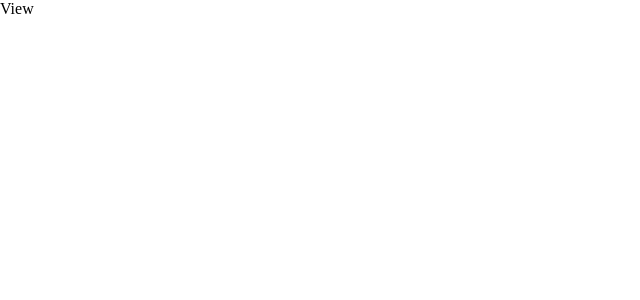
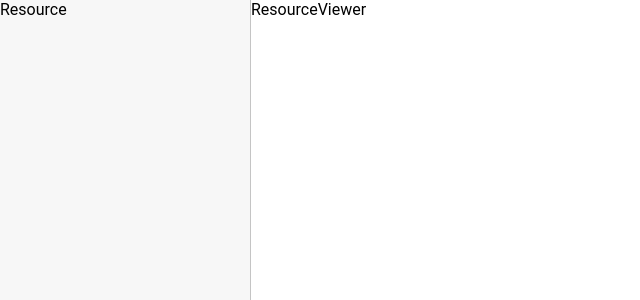
Before and after one commit to jiwonMe/typed-resource, a React (Vite) app: page / in a window 1280 px wide. Shown: the top 300 px of the page, without its empty margins (0-640 px from the left). Built offline with nearby package versions, Linux system fonts and the light colour scheme.

Commit message:
add: simple layouts

```diff
--- a/src/App.tsx
+++ b/src/App.tsx
@@ -1,10 +1,13 @@
 import './App.css'
 import View from './components/ui/View'
+import ResourcesPage from './pages/ResourcePage'
 
 function App() {
   return (
     <>
-      <View />
+      <View>
+        <ResourcesPage />
+      </View>
     </>
   )
 }
--- /dev/null
+++ b/src/components/ui/ResourcePanel.tsx
@@ -0,0 +1,25 @@
+import styled from 'styled-components';
+
+const ResourcePanel = () => {
+  return (
+    <ResourcePanelLayout>
+      Resource
+    </ResourcePanelLayout>
+  )
+}
+
+export default ResourcePanel
+
+const ResourcePanelLayout = styled.div`
+  display: flex;
+  flex-direction: column;
+
+  // 250~350px, 25~33%
+  min-width: 250px;
+  max-width: 350px;
+  width: 20vw;
+
+  background-color:#F7F7F7; // gray-94
+
+  border-right: 1px solid #C4C4C4;
+`;
--- /dev/null
+++ b/src/components/ui/ResourceViewer.tsx
@@ -0,0 +1,21 @@
+import styled from 'styled-components';
+
+const ResourceViewer = () => {
+  return (
+    <ResourceViewerLayout>
+      ResourceViewer
+    </ResourceViewerLayout>
+  )
+}
+
+export default ResourceViewer
+
+const ResourceViewerLayout = styled.div`
+  display: flex;
+  flex-direction: row;
+  flex-grow: 1;
+
+  width: 100%;
+
+  background-color:#FFF; // white
+`
--- a/src/components/ui/View.tsx
+++ b/src/components/ui/View.tsx
@@ -1,8 +1,10 @@
 import styled from 'styled-components';
 
-const View = () => {
+interface ViewProps extends React.HTMLAttributes<HTMLDivElement> {}
+
+const View = (props: ViewProps) => {
   return (
-    <div>View</div>
+    <ViewLayout {...props} />
   )
 }
 
@@ -13,4 +15,6 @@ const ViewLayout = styled.div`
   flex-direction: column;
   align-items: center;
   justify-content: center;
+
+  width: 100%;
 `
--- a/src/index.css
+++ b/src/index.css
@@ -1,4 +1,6 @@
 :root {
+  font-family: 'Roboto', sans-serif;
+
   font-synthesis: none;
   text-rendering: optimizeLegibility;
   -webkit-font-smoothing: antialiased;
--- /dev/null
+++ b/src/pages/ResourcePage.tsx
@@ -0,0 +1,26 @@
+import styled from 'styled-components';
+import ResourcePanel from '../components/ui/ResourcePanel';
+import ResourceViewer from '../components/ui/ResourceViewer';
+
+const ResourcePage = () => {
+
+  return (
+    <ResourcePageLayout>
+      <ResourcePanel />
+      <ResourceViewer />
+    </ResourcePageLayout>
+  )
+}
+
+export default ResourcePage
+
+const ResourcePageLayout = styled.div`
+  display: flex;
+  flex-direction: row;
+  flex-grow: 1;
+
+  width: 100%;
+
+  background-color:#F0F0F0; // gray-94
+;
+`
```
Also changed, not shown: src/designsystem/Typography.tsx (added, +9 -0 lines).
